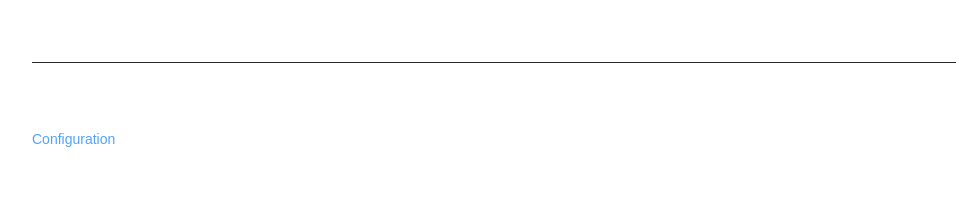
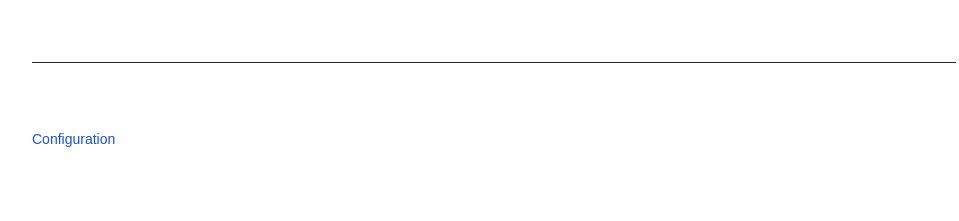
Before and after one commit to Janel731/Site-LP-CommitPilot, a React (Vite) app: page /documentation in a window 1280 px wide. Shown: the part 3627-3848 px from the top of the page, without its empty margins (300-1259 px from the left). Built offline with nearby package versions, Linux system fonts and the light colour scheme.

Commit message:
fix: met à jour la couleur du texte de configuration

```diff
--- a/src/components/GroqApi.jsx
+++ b/src/components/GroqApi.jsx
@@ -26,7 +26,7 @@
       className="scroll-mt-24 border-b border-zinc-800 py-10 md:py-16"
     >
       <div className="max-w-4xl">
-        <span className="text-sm font-medium text-blue-400">Configuration</span>
+        <span className="text-sm font-medium text-[#1B4FD8] ">Configuration</span>
 
         <h2 className="mt-3 text-3xl font-bold tracking-tight text-white md:text-4xl">
           Créer une clé API Groq
```
